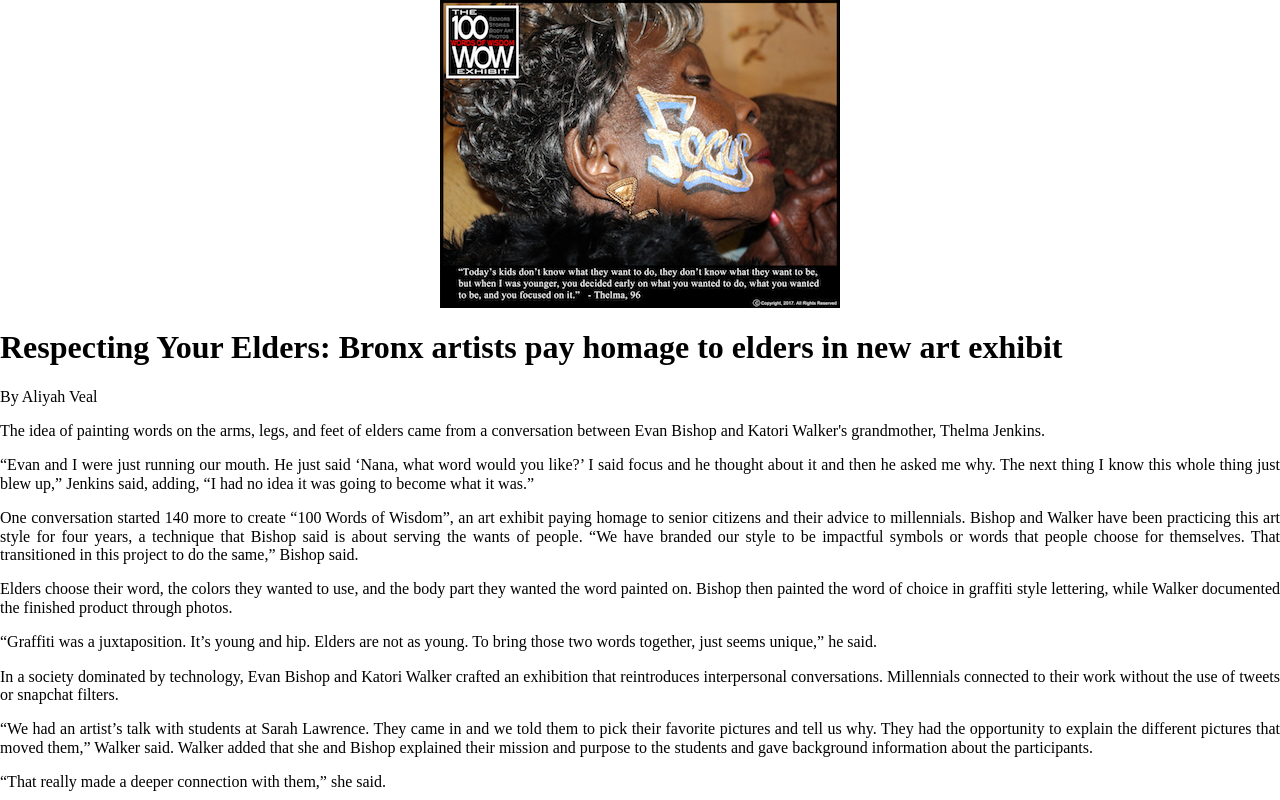
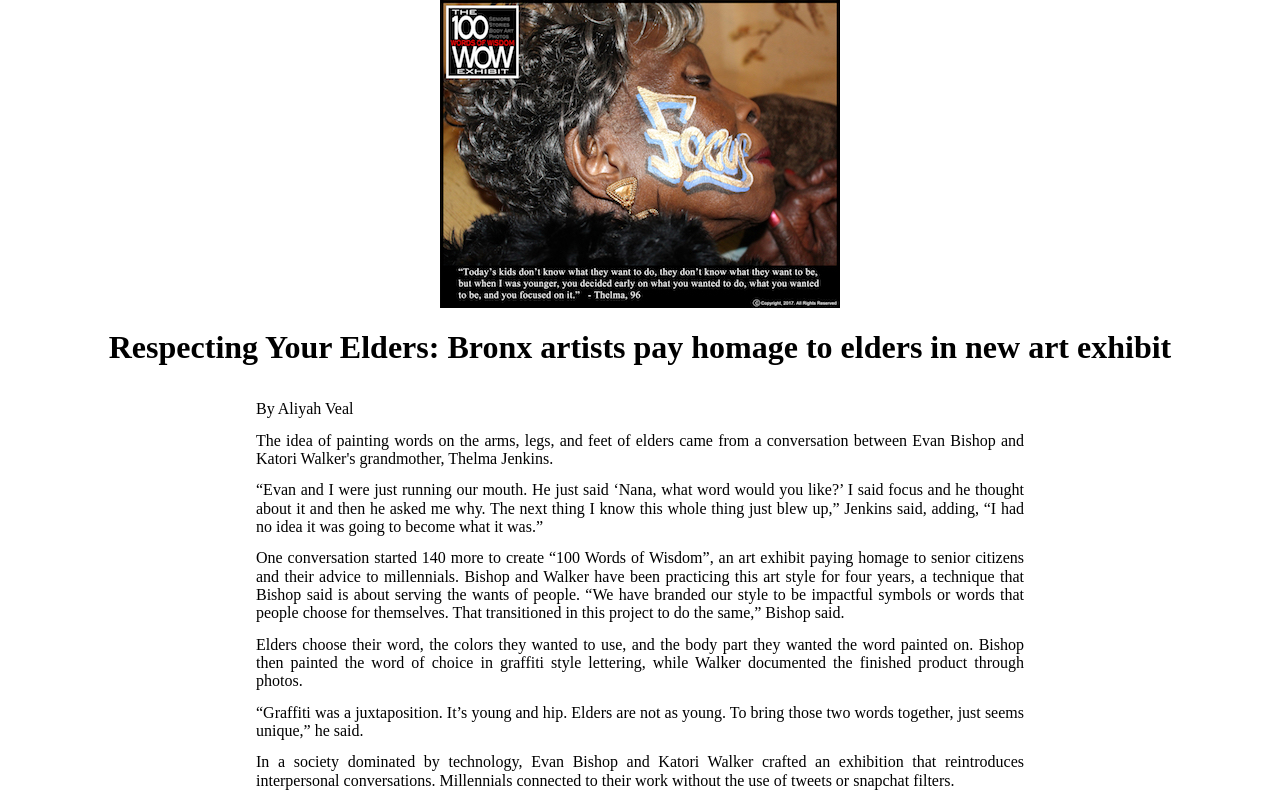
Before and after one commit to aliyahvee/homework, a plain HTML site: page index.html in a window 1280 px wide. Shown: the top 800 px of the page. Drawn offline with nearby package versions, Linux system fonts and the light colour scheme; a script that the page names is missing.

Commit message:
changes made to css and index

```diff
--- a/styles.css
+++ b/styles.css
@@ -31,6 +31,7 @@ border: 0;
 width: 100%;
 vertical-align: baseline;
 }
+
 /* Tablet/Desktop overrides */
 
 @media(min-width: 681px) {
@@ -44,3 +45,13 @@ img {
   margin: 0 auto;
   display: block;
 }
+
+h1 {
+  text-align: center;
+}
+
+p {
+  margin: 0 auto;
+  width: 60%;
+  padding-top: 1%;
+}
```
Also changed, not shown: index.html (+1 -1 lines).
